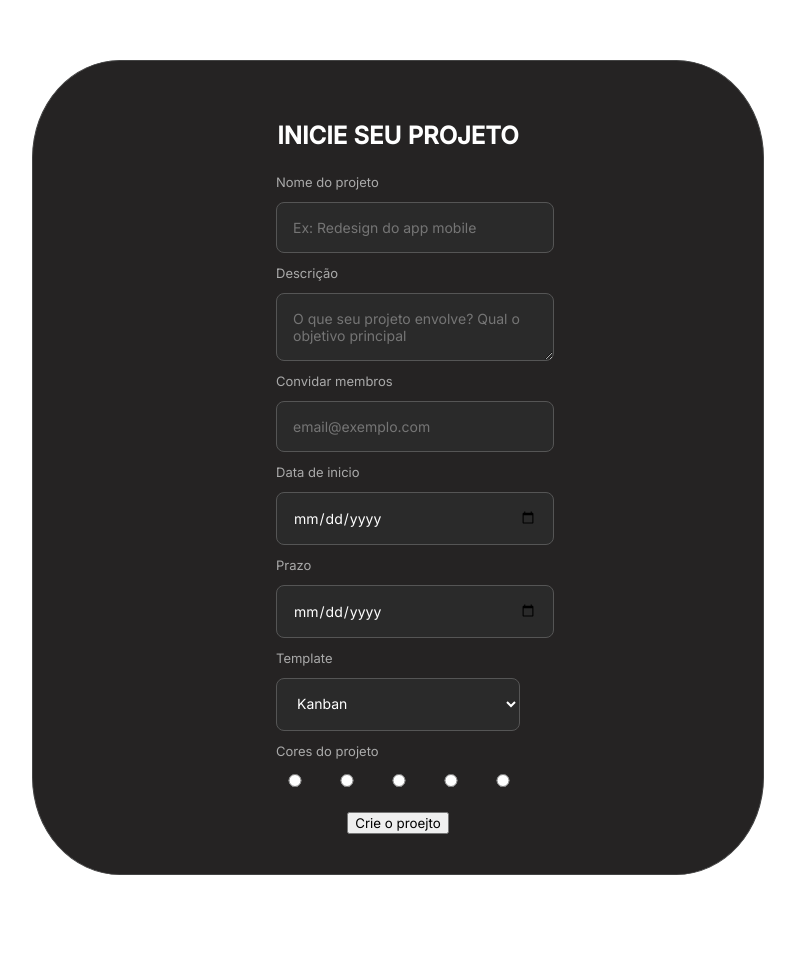
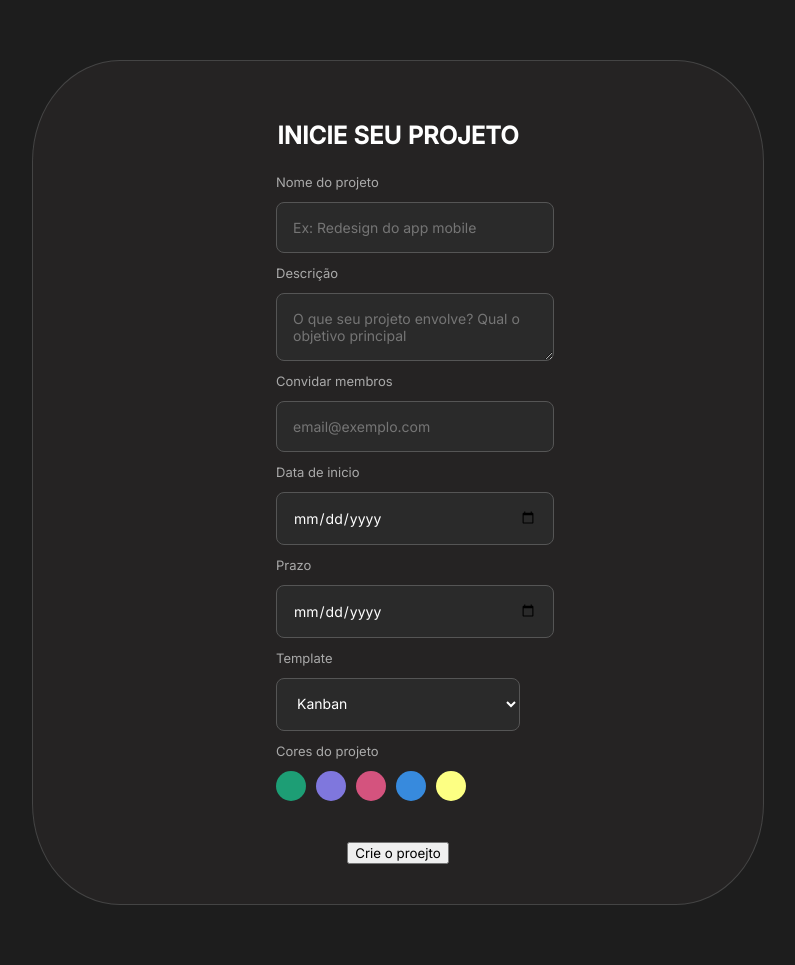
Before and after one commit to ShogunLTDA-Enterprise/NeuroCore, a Flask app: page / in a window 1280 px wide. Shown: the whole page, without its empty margins (242-1037 px from the left). Before the commit the page ends 875 px from the top, so only its background shows below. Run offline with Flask 3, Linux system fonts and the light colour scheme.

Commit message:
opções de cores aparecendo

```diff
--- a/app.py
+++ b/app.py
@@ -5,11 +5,11 @@ app = Flask(__name__)
 @app.route('/')
 def index():
     cores = [
-        {'nome': 'Verde', 'Valor': '#1D9E75'},
-        {'nome': 'Roxo', 'Valor': '#7F77DD'},
-        {'nome': 'Rosa', 'Valor': '#D4537E'},
-        {'nome': 'Azul', 'Valor': '#378ADD'},
-        {'nome': 'Amarelo', 'Valor': "#FDFF83"},
+        {'nome': 'Verde', 'valor': '#1D9E75'},
+        {'nome': 'Roxo', 'valor': '#7F77DD'},
+        {'nome': 'Rosa', 'valor': '#D4537E'},
+        {'nome': 'Azul', 'valor': '#378ADD'},
+        {'nome': 'Amarelo', 'valor': "#FDFF83"},
     ]
     return render_template ('Criacao_Projeto.html', cores=cores)
 if __name__ == '__main__':
--- a/static/style.css
+++ b/static/style.css
@@ -4,6 +4,7 @@ body {
   font-family: 'Inter', sans-serif;
   margin: 0;
   padding: 0;
+  background-color: #1d1d1d;
 }
 
 .container{
@@ -18,6 +19,7 @@ body {
     background-color: #252323;
     border-radius: 12%;
     overflow: hidden;
+
 }
 
 form{
@@ -26,7 +28,7 @@ form{
   flex-direction: column;
 }
 
-input, textarea, select{
+input:not([type="radio"]), textarea, select {
   width: 100%;
   font-size: 14px;
   background-color: #2a2a2a;
@@ -46,13 +48,6 @@ h2 {
     color: white;
     margin-bottom: 24px;
 }
-
-.cores {
-  display: flex;
-  flex-direction: row;
-  gap: 16px;
-}
-
 
 .cores label {
     width: 26px;
@@ -75,3 +70,29 @@ h2 {
 a{
   border-radius: 11%;
 }
+
+.cores {
+    display: flex;
+    flex-wrap: wrap;
+    gap: 10px;
+    margin-bottom: 1rem;
+}
+
+.bolinha-cor {
+    width: 36px;
+    height: 36px;
+    border-radius: 50%;
+    cursor: pointer;
+    border: 3px solid transparent;
+    transition: transform 0.15s, border-color 0.15s;
+    display: block;
+}
+
+.bolinha-cor:hover {
+    transform: scale(1.15);
+}
+
+input[type="radio"]:checked + .bolinha-cor {
+    border-color: white;
+    transform: scale(1.1);
+}
--- a/templates/Criacao_Projeto.html
+++ b/templates/Criacao_Projeto.html
@@ -35,7 +35,9 @@
                 <label>Cores do projeto</label>
                 <div class="cores">
                     {% for cor in cores %}
-                        <input type="radio" name="cor" value="{{cor.valor}}" id="cor-{{loop.index}}">
+                        <input type="radio" name="cor" value="{{ cor.valor }}" id="cor-{{ loop.index }}"
+                            style="position: absolute; opacity: 0; width: 0; height: 0;">
+                        <label for="cor-{{ loop.index }}" class="bolinha-cor" style="background-color: {{ cor.valor }};" title="{{ cor.nome }}"></label>
                     {% endfor %}
                 </div>
             </form>
```
